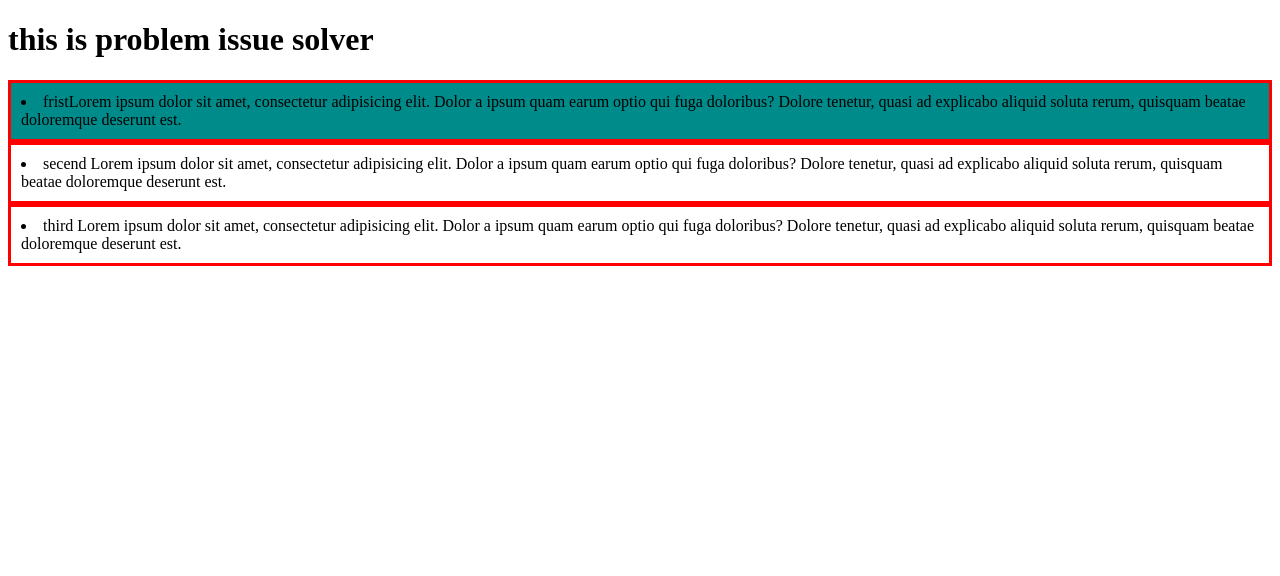
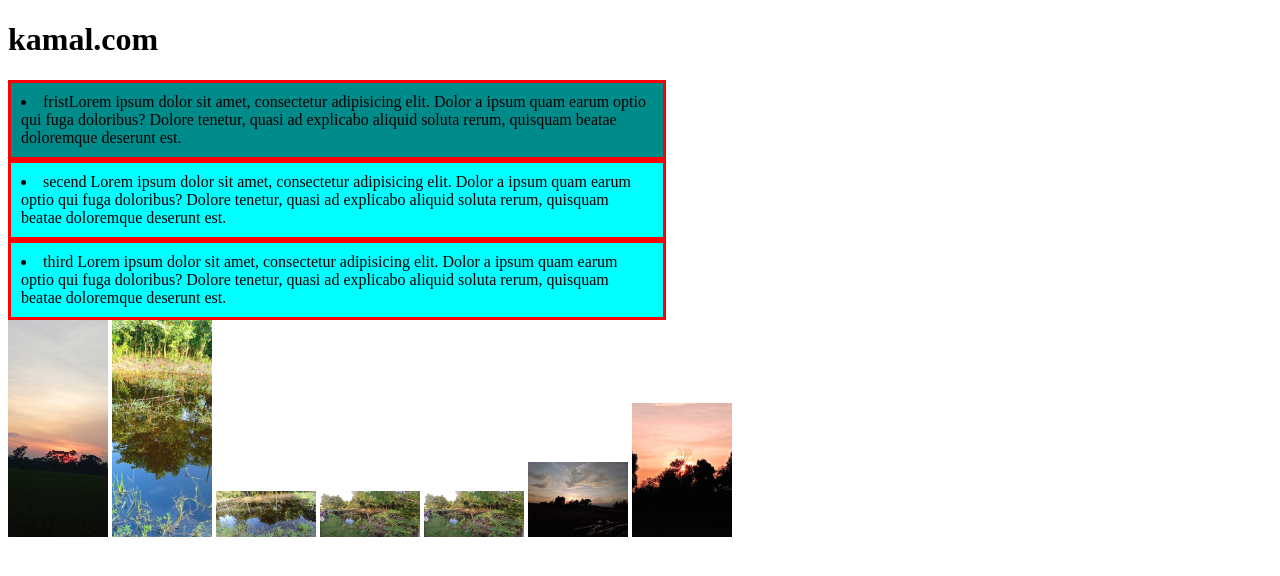
Before and after one commit to rakibman/frist-repo-rakib, a plain HTML site: page index.html in a window 1280 px wide. Drawn offline with Linux system fonts and the light colour scheme.

Commit message:
picture added

```diff
--- a/index.html
+++ b/index.html
@@ -12,7 +12,7 @@
     </style>
 </head>
 <body>
-    <h1> this is problem issue solver</h1>
+    <h1>kamal.com </h1>
 
 
 
@@ -25,6 +25,14 @@
     <div>
         <li> third Lorem ipsum dolor sit amet, consectetur adipisicing elit. Dolor a ipsum quam earum optio qui fuga doloribus? Dolore tenetur, quasi ad explicabo aliquid soluta rerum, quisquam beatae doloremque deserunt est.</li>
     </div>
+    <img src="/1.jpg" alt="">
+    <img src="/2.jpg .jpg" alt="">
+    <img src="/3.jpg" alt="">
+    <img src="/4.jpg" alt="">
+    <img src="/5.jpg" alt="">
+    <img src="/6.jpg" alt="">
+    <img src="/7.jpg" alt="">
+
 
 
 </body>
--- a/text.css
+++ b/text.css
@@ -1,4 +1,6 @@
 div{ border: solid red;
     padding: 10px;
-
+background-color: aqua;
+width: 50%;
 }
+img{ width: 100px;}
```
Also changed, not shown: 1.jpg (added), 2.jpg .jpg (added), 3.jpg (added), 4.jpg (added), 5.jpg (added), 6.jpg (added), 7.jpg (added), fried hilsha fish.jpg (added), images.jpg (added).
